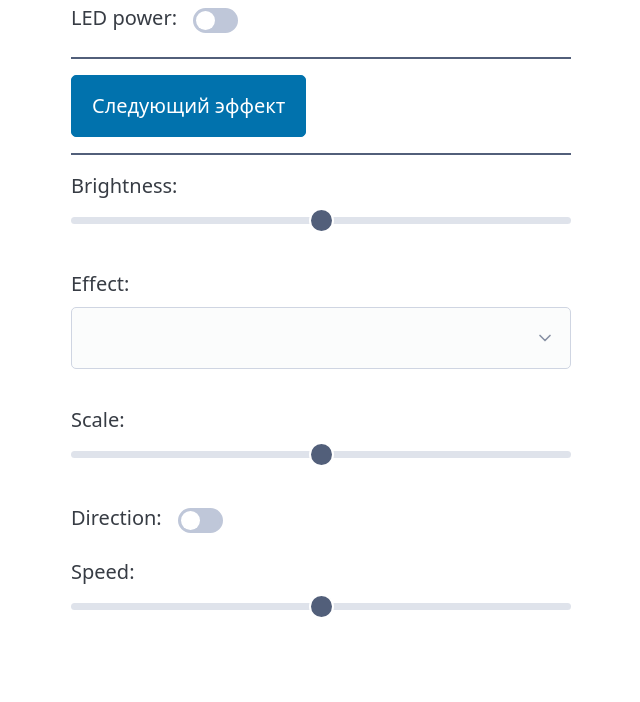
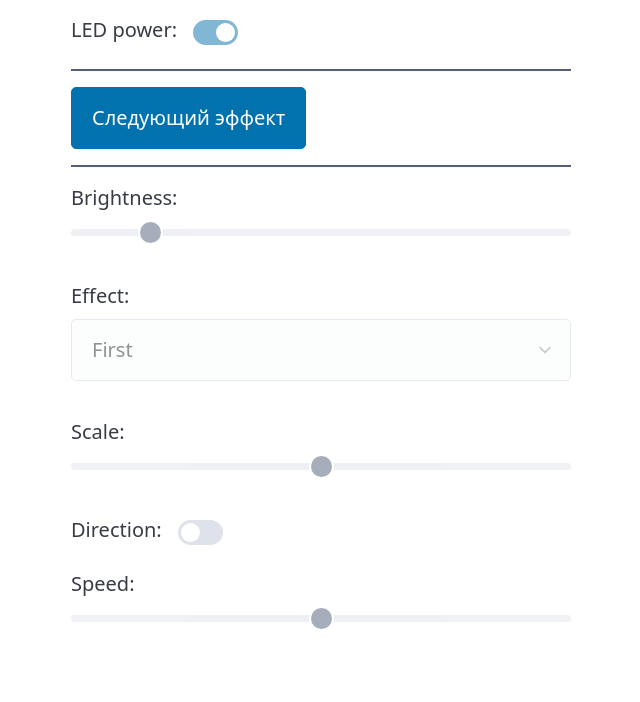
Before and after one commit to GF2595/gTwink, a plain HTML site: page gTwink/data/index.html in a window 1280 px wide. Shown: the part 98-800 px from the top of the page, without its empty margins (319-959 px from the left). Drawn offline with Linux system fonts and the light colour scheme.

Commit message:
File structure change, basic server functionality

```diff
--- a/html/index.html
+++ b/gTwink/data/index.html
@@ -3,16 +3,22 @@
   <head>
     <meta charset="UTF-8" />
     <meta name="viewport" content="width=device-width, initial-scale=1.0" />
-    <title>GyverTwink web</title>
+    <title>gTwink web</title>
     <link rel="stylesheet" href="pico.min.css" />
     <link rel="stylesheet" href="main.css" />
   </head>
   <body>
     <div class="container">
-      <h1>GyverTwink</h1>
+      <h1>gTwink (pre-alpha)</h1>
       <div class="formitem">
         <label for="k">LED power</label>
-        <input type="checkbox" role="switch" id="power" />
+        <input
+          disabled
+          type="checkbox"
+          role="switch"
+          id="power"
+          onchange="powerToggle(this)"
+        />
       </div>
       <div class="divider"></div>
       <button id="next_eff" onclick="buttonClick(this)">
@@ -21,23 +27,30 @@
       <div class="divider"></div>
       <div>
         <label>Brightness</label>
-        <input type="range" id="brightness" />
+        <input
+          disabled
+          type="range"
+          id="brightness"
+          min="0"
+          max="248"
+          onchange="brightnessChange(this)"
+        />
       </div>
       <div>
         <label>Effect</label>
-        <select id="effect"></select>
+        <select disabled id="effect" onchange="changeEffect(this)"></select>
       </div>
       <div>
         <label>Scale</label>
-        <input type="range" id="scale" />
+        <input disabled type="range" id="scale" />
       </div>
       <div class="formitem">
         <label>Direction</label>
-        <input type="checkbox" role="switch" id="direction" />
+        <input disabled type="checkbox" role="switch" id="direction" />
       </div>
       <div>
         <label>Speed</label>
-        <input type="range" id="speed" />
+        <input disabled type="range" id="speed" />
       </div>
     </div>
     <script type="text/javascript" src="main.js"></script>
--- a/html/main.css
+++ b/gTwink/data/main.css
@@ -1,5 +1,6 @@
 body {
   padding: 20px;
+  padding-top: 32px;
 }
 
 .container {
--- /dev/null
+++ b/gTwink/data/main.js
@@ -0,0 +1,42 @@
+function powerToggle(target) {
+  console.log(JSON.stringify(target.checked));
+}
+
+function buttonClick() {
+  fetch("changeEffect");
+}
+
+function brightnessChange(target) {
+  console.log(target.value);
+}
+
+function getSettings() {
+  return {
+    brightness: 35,
+    power: true,
+    effect: 1,
+  };
+}
+
+function changeEffect(target) {
+  console.log(target.value);
+}
+
+const option = document.createElement("option");
+option.value = 1;
+option.text = "First";
+
+const option2 = document.createElement("option");
+option2.value = 2;
+option2.text = "Second";
+
+const select = document.getElementById("effect");
+select.append(option, option2);
+
+setInterval(() => {
+  const settings = getSettings();
+
+  document.getElementById("power").checked = settings.power || false;
+  document.getElementById("brightness").value = settings.brightness;
+  document.getElementById("effect").value = settings.effect;
+}, 1000);
--- a/html/main.js
+++ /dev/null
@@ -1,3 +0,0 @@
-function buttonClick() {
-  alert("click");
-}
```
Also changed, not shown: gTwink/data/pico.min.css (renamed from html/pico.min.css), 19 other files.
